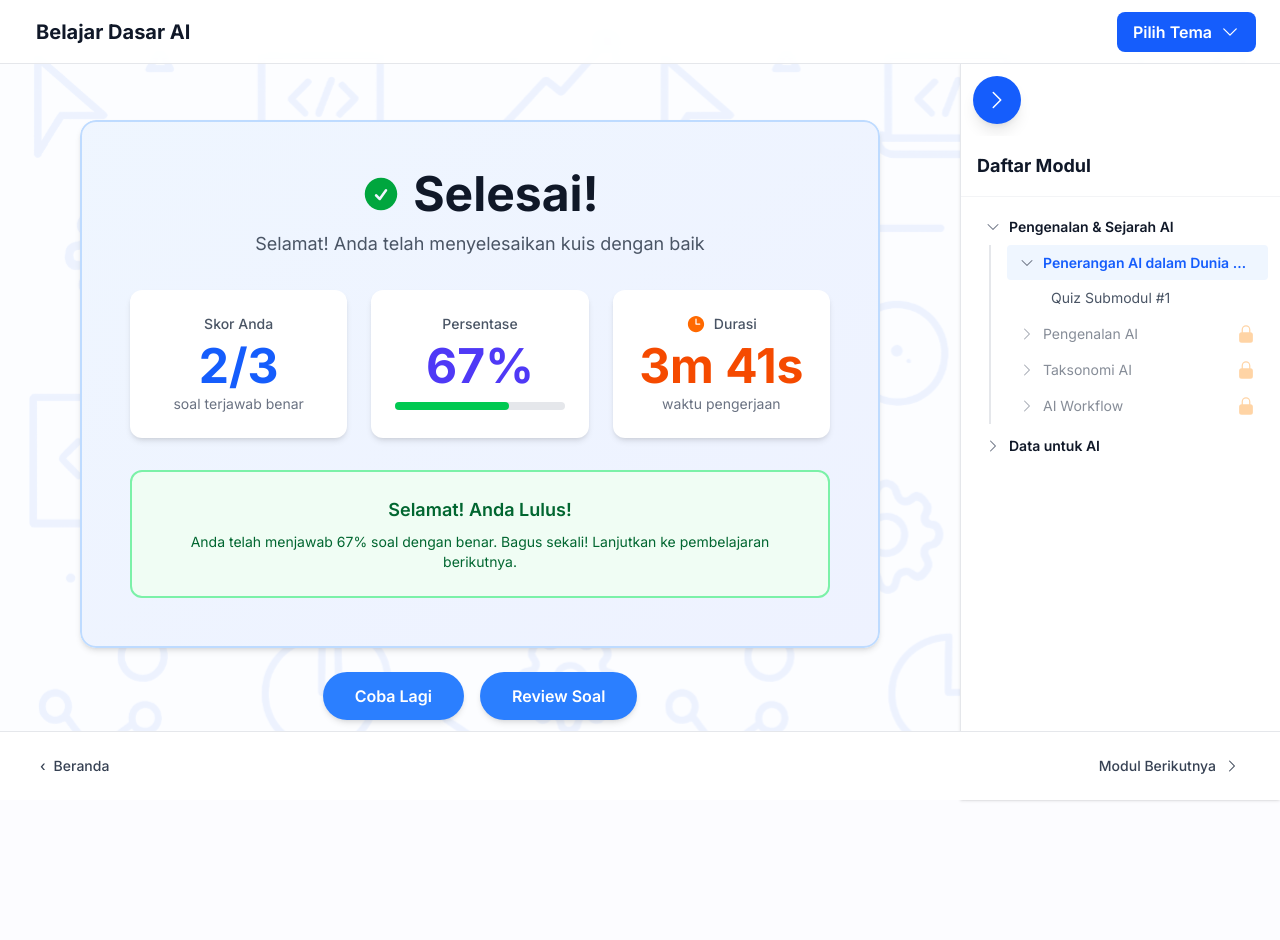
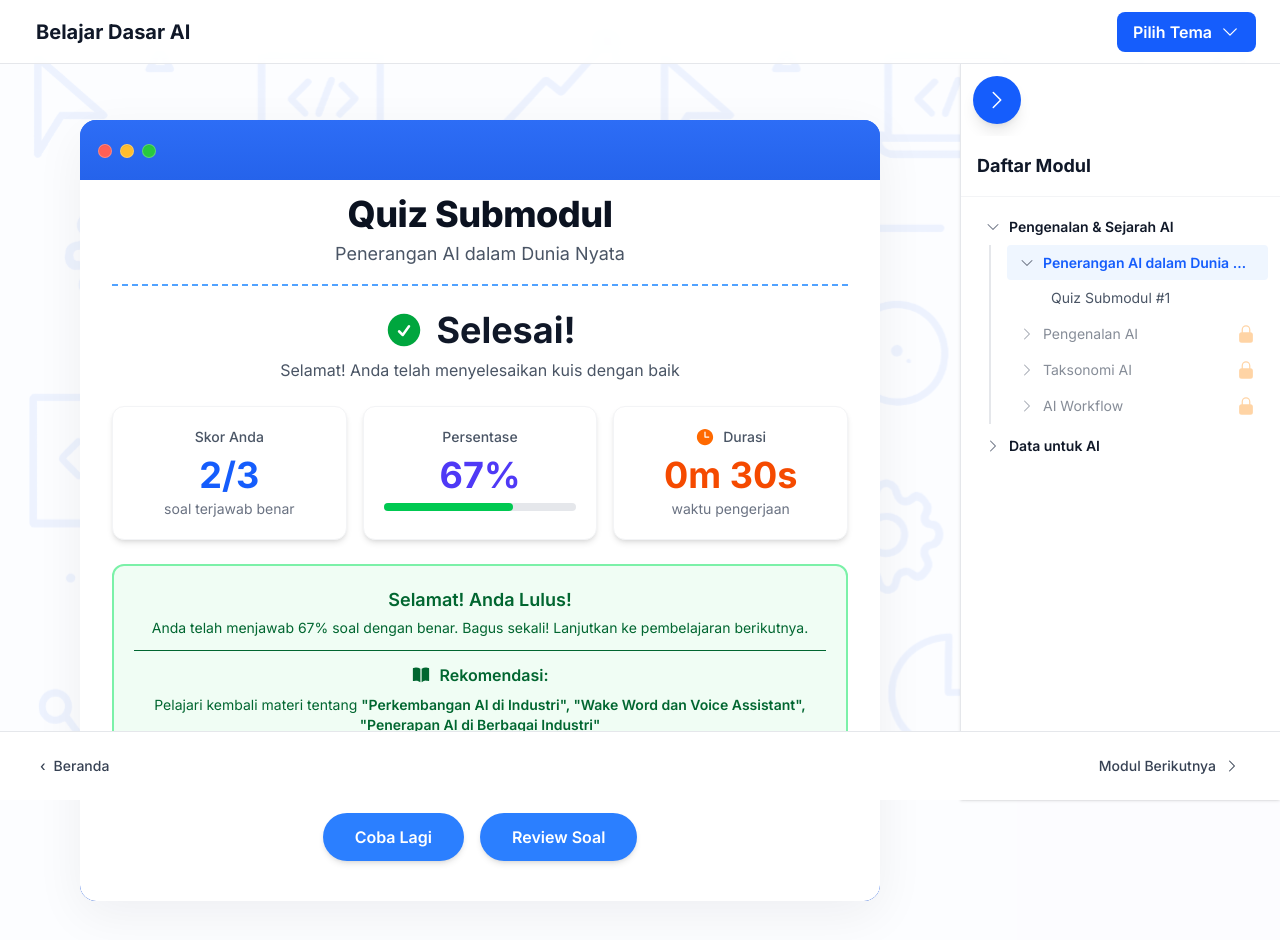
Before and after one commit to adrianoofemaz/frontend-learncheck-final, a React (Vite) app: page /results-test in a window 1280 px wide. Shown: the top 940 px of the page. Built offline with nearby package versions, Linux system fonts and the light colour scheme.

Commit message:
Fix Feedback Page, Ready to Integrate

```diff
--- a/src/components/Feedback/FeedbackPage.jsx
+++ b/src/components/Feedback/FeedbackPage.jsx
@@ -1,7 +1,6 @@
 import React, { useState, useEffect } from 'react';
 import { useLocation, useNavigate } from 'react-router-dom';
-import { XCircleIcon } from '@heroicons/react/24/solid';
-import ScoreDisplay from './ScoreDisplay';
+import { XCircleIcon, BookOpenIcon, CheckCircleIcon, ClockIcon } from '@heroicons/react/24/solid';
 import AnswerReview from './AnswerReview';
 import Button from '../Common/Button';
 
@@ -11,13 +10,15 @@ const MOCK_STATE = {
   answers: {
     0: 'Mengaktifkan perangkat agar mulai memproses perintah pengguna',
     1: 'Dari 20% menjadi 50%',
-    2: 'Berapa persen industri yang memanfaatkan AI'
+    2: 'Salah jawaban'
   },
   quiz: {
+    title: 'Quiz Submodul 1: Penerangan AI dalam Dunia Nyata',
+    submoduleTitle: 'Penerangan AI dalam Dunia Nyata',
     questions: [
       {
         id: 1,
-        question: 'Menurut laporan McKinsey 2022, berapa peningkatan penggunaan AI di industri dari tahun 2017 ke 2022?  ',
+        question: 'Menurut laporan McKinsey 2022, berapa peningkatan penggunaan AI di industri dari tahun 2017 ke 2022?',
         correctAnswer: 'Dari 20% menjadi 50%',
         answers: [
           'Dari 10% menjadi 30%',
@@ -25,7 +26,8 @@ const MOCK_STATE = {
           'Dari 30% menjadi 70%',
           'Dari 40% menjadi 80%'
         ],
-        explanation: 'Laporan McKinsey menyebutkan bahwa penggunaan AI telah meningkat signifikan dari 20% pada 2017 menjadi 50% pada 2022.'
+        explanation: 'Laporan McKinsey menyebutkan bahwa penggunaan AI telah meningkat signifikan dari 20% pada 2017 menjadi 50% pada 2022.',
+        relatedTopic: 'Perkembangan AI di Industri'
       },
       {
         id: 2,
@@ -37,7 +39,8 @@ const MOCK_STATE = {
           'Mengurangi suara menjadi teks secara langsung',
           'Menghasilkan audio sebagai respons'
         ],
-        explanation: 'Wake word digunakan untuk mengaktifkan perangkat dari mode standby agar siap menerima perintah suara.'
+        explanation: 'Wake word digunakan untuk mengaktifkan perangkat dari mode standby agar siap menerima perintah suara.',
+        relatedTopic: 'Wake Word dan Voice Assistant'
       },
       {
         id: 3,
@@ -49,11 +52,12 @@ const MOCK_STATE = {
           'Penggunaan AI di bidang kesehatan',
           'AI digunakan untuk otomasi'
         ],
-        explanation: 'Industri memanfaatkan teknologi AI untuk meningkatkan efisiensi dan kualitas layanan mereka.'
+        explanation: 'Industri memanfaatkan teknologi AI untuk meningkatkan efisiensi dan kualitas layanan mereka.',
+        relatedTopic: 'Penerapan AI di Berbagai Industri'
       }
     ]
   },
-  startTime: new Date(Date.now() - 221000).toISOString()
+  startTime: new Date(Date.now() - 30000).toISOString()
 };
 
 const FeedbackPage = () => {
@@ -94,19 +98,28 @@ const FeedbackPage = () => {
     }
   }, [startTime, endTime, score]);
 
-  const hasQuizData = quiz && Array.isArray(quiz.questions) && quiz.questions. length > 0;
-  const isValidScore = typeof score === 'number' && score >= 0 && !isNaN(score);
+  const hasQuizData = quiz && Array.isArray(quiz.questions) && quiz.questions.length > 0;
+  const isValidScore = typeof score === 'number' && score >= 0 && ! isNaN(score);
 
-  if (!isValidScore || totalQuestions === 0 || ! hasQuizData) {
+  if (!isValidScore || totalQuestions === 0 || !hasQuizData) {
     return (
-      <div className="text-center py-12">
-        <div className="bg-white/95 p-12 rounded-2xl shadow-lg max-w-md mx-auto">
+      <div className="quiz-hero-wrapper min-h-screen w-full flex items-start justify-center p-6">
+        <div className="quiz-hero w-full max-w-4xl mx-auto">
+          <div className="quiz-window-bar rounded-t-2xl flex items-center px-4">
+            <div className="window-controls flex items-center gap-3">
+              <span className="window-dot dot-red" />
+              <span className="window-dot dot-yellow" />
+              <span className="window-dot dot-green" />
+            </div>
+          </div>
+          <div className="quiz-hero-body bg-white rounded-b-2xl shadow-lg p-8 text-center">
             <XCircleIcon className="w-16 h-16 text-red-500 mx-auto mb-4" />
             <h1 className="text-3xl font-bold text-gray-800 mb-3">Data Tidak Ditemukan</h1>
             <p className="text-gray-600 mb-8">Silakan mulai kuis terlebih dahulu</p>
-          <Button onClick={() => navigate('/')} variant="primary" className="w-full">
+            <Button onClick={() => navigate('/')} variant="primary" className="w-full max-w-xs mx-auto">
               Kembali ke Beranda
             </Button>
+          </div>
         </div>
       </div>
     );
@@ -114,6 +127,12 @@ const FeedbackPage = () => {
 
   const percentage = Math.round((score / totalQuestions) * 100);
   const passed = score >= Math.ceil(totalQuestions * 0.6);
+
+  // Get wrong answers and their related topics for recommendations
+  const wrongAnswers = quiz. questions. filter((question, idx) => {
+    const userAnswer = answers[idx];
+    return userAnswer !== question.correctAnswer;
+  });
 
   const handleRetakeQuiz = () => {
     sessionStorage.removeItem('quizDuration');
@@ -133,20 +152,134 @@ const FeedbackPage = () => {
     }
   };
 
+  const handleBackToMaterial = () => {
+    navigate('/material');
+  };
+
   return (
-    <div className="space-y-6">
-      {/* Score Display Card with Shadow */}
-      <div className="bg-white shadow-md rounded-2xl overflow-hidden">
-        <ScoreDisplay
-          score={score}
-          totalQuestions={totalQuestions}
-          percentage={percentage}
-          passed={passed}
-          durationText={durationText}
+    <div className="quiz-hero-wrapper min-h-screen w-full flex items-start justify-center p-6">
+      <div className="quiz-hero w-full max-w-4xl mx-auto">
+        {/* Browser-like top bar */}
+        <div className="quiz-window-bar rounded-t-2xl flex items-center px-4">
+          <div className="window-controls flex items-center gap-3">
+            <span className="window-dot dot-red" />
+            <span className="window-dot dot-yellow" />
+            <span className="window-dot dot-green" />
+          </div>
+        </div>
+
+        {/* Hero body - semua konten dalam satu card */}
+        <div className="quiz-hero-body bg-white rounded-b-2xl shadow-lg p-8">
+          {/* Quiz Title Header */}
+          <div className="text-center mb-6">
+            <h1 className="text-2xl md:text-3xl font-bold text-gray-900 mb-2">Quiz Submodul</h1>
+            <p className="text-lg text-gray-600">{quiz.submoduleTitle || quiz.title || 'Penerangan AI dalam Dunia Nyata'}</p>
+
+            {/* Dashed line separator */}
+            <div className="mt-4">
+              <div className="w-full border-t-2 border-dashed border-blue-400"></div>
+            </div>
+          </div>
+
+          {/* Status Header */}
+          <div className="text-center mb-6">
+            <div className="flex items-center justify-center gap-3 mb-2">
+              {passed ? (
+                <CheckCircleIcon className="w-10 h-10 text-green-600" />
+              ) : (
+                <XCircleIcon className="w-10 h-10 text-red-600" />
+              )}
+              <h2 className="text-3xl md:text-4xl font-bold text-gray-900">
+                {passed ? 'Selesai!' : 'Coba Lagi'}
+              </h2>
+            </div>
+            <p className="text-gray-600">
+              {passed
+                ?  'Selamat! Anda telah menyelesaikan kuis dengan baik'
+                : 'Anda perlu menjawab lebih banyak pertanyaan dengan benar'}
+            </p>
+          </div>
+
+          {/* Score Stats Grid */}
+          <div className="grid grid-cols-1 md:grid-cols-3 gap-4 mb-6">
+            <div className="bg-white rounded-xl p-5 text-center shadow-md border border-gray-100">
+              <p className="text-gray-600 font-medium text-sm mb-2">Skor Anda</p>
+              <p className="text-3xl md:text-4xl font-bold text-blue-600 mb-1">
+                {score}/{totalQuestions}
+              </p>
+              <p className="text-gray-500 text-sm">soal terjawab benar</p>
+            </div>
+
+            <div className="bg-white rounded-xl p-5 text-center shadow-md border border-gray-100">
+              <p className="text-gray-600 font-medium text-sm mb-2">Persentase</p>
+              <p className="text-3xl md:text-4xl font-bold text-indigo-600 mb-1">
+                {percentage}%
+              </p>
+              <div className="w-full bg-gray-200 rounded-full h-2 mt-2">
+                <div
+                  className={`h-full rounded-full transition-all duration-500 ${
+                    passed ? 'bg-green-500' : 'bg-red-500'
+                  }`}
+                  style={{ width: `${percentage}%` }}
                 />
               </div>
+            </div>
 
-      {/* Action Buttons - Blue Theme */}
+            <div className="bg-white rounded-xl p-5 text-center shadow-md border border-gray-100">
+              <div className="flex items-center justify-center gap-2 mb-2">
+                <ClockIcon className="w-5 h-5 text-orange-500" />
+                <p className="text-gray-600 font-medium text-sm">Durasi</p>
+              </div>
+              <p className="text-3xl md:text-4xl font-bold text-orange-600 mb-1">
+                {durationText}
+              </p>
+              <p className="text-gray-500 text-sm">waktu pengerjaan</p>
+            </div>
+          </div>
+
+          {/* Status Message with Recommendation */}
+          <div
+            className={`p-5 rounded-xl border-2 text-center mb-6 ${
+              passed
+                ? 'bg-green-50 border-green-300 text-green-800'
+                : 'bg-red-50 border-red-300 text-red-800'
+            }`}
+          >
+            <p className="font-semibold text-lg mb-1">
+              {passed ? 'Selamat! Anda Lulus!' : 'Perlu Belajar Lebih Lanjut'}
+            </p>
+            <p className="text-sm mb-3">
+              {passed
+                ? `Anda telah menjawab ${percentage}% soal dengan benar.  Bagus sekali! Lanjutkan ke pembelajaran berikutnya.`
+                : `Anda baru mencapai ${percentage}%.  Coba lagi untuk mendapatkan minimal 60% untuk lulus.`}
+            </p>
+
+            {/* Recommendation inside status message */}
+            {wrongAnswers.length > 0 && (
+              <div className="mt-3 pt-3 border-t border-current border-opacity-20">
+                <div className="flex items-center justify-center gap-2 mb-2">
+                  <BookOpenIcon className="w-5 h-5" />
+                  <span className="font-semibold">Rekomendasi:</span>
+                </div>
+                <p className="text-sm">
+                  Pelajari kembali materi tentang{' '}
+                  <span className="font-semibold">
+                    "{wrongAnswers.map(q => q. relatedTopic || 'materi terkait').join('", "')}"
+                  </span>
+                </p>
+                <button
+                  onClick={handleBackToMaterial}
+                  className={`mt-2 font-semibold underline ${
+                    passed ?  'text-green-700 hover:text-green-900' : 'text-red-700 hover:text-red-900'
+                  }`}
+                >
+                  Kembali ke Materi →
+                </button>
+              </div>
+            )}
+          </div>
+
+          {/* Action Buttons */}
           <div className="flex flex-col sm:flex-row gap-4 justify-center">
             <button
               onClick={handleRetakeQuiz}
@@ -162,9 +295,13 @@ const FeedbackPage = () => {
             </button>
           </div>
 
-   {/* Answer Review - With Shadow */}
-      {showReview && hasQuizData && quiz. questions && (
-        <div className="answer-review-section bg-white rounded-2xl shadow-md overflow-hidden px-6 pt-3 pb-0">
+          {/* Answer Review - Inside the same card */}
+          {showReview && hasQuizData && quiz.questions && (
+            <div className="answer-review-section mt-6">
+              {/* Dashed line separator */}
+              <div className="mb-6">
+                <div className="w-full border-t-2 border-dashed border-blue-400"></div>
+              </div>
               <AnswerReview
                 quiz={quiz}
                 answers={answers}
@@ -172,6 +309,8 @@ const FeedbackPage = () => {
             </div>
           )}
         </div>
+      </div>
+    </div>
   );
 };
 
--- a/src/pages/Feedback.jsx
+++ b/src/pages/Feedback.jsx
@@ -2,13 +2,7 @@ import React from 'react';
 import FeedbackPage from '../components/Feedback/FeedbackPage';
 
 const Feedback = () => {
-  return (
-    <div className="min-h-screen p-4 md:p-6">
-      <div className="max-w-4xl mx-auto relative z-10">
-        <FeedbackPage />
-      </div>
-    </div>
-  );
+  return <FeedbackPage />;
 };
 
 export default Feedback;
```
Lines whose indentation alone changed are shown as unchanged.
